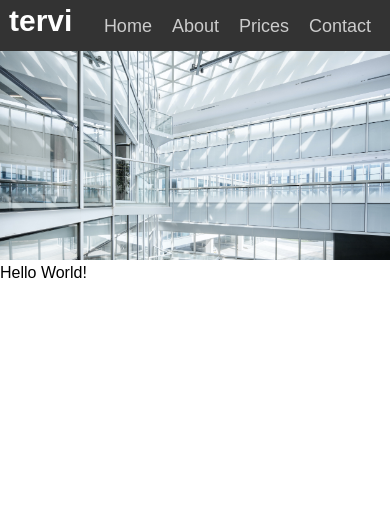
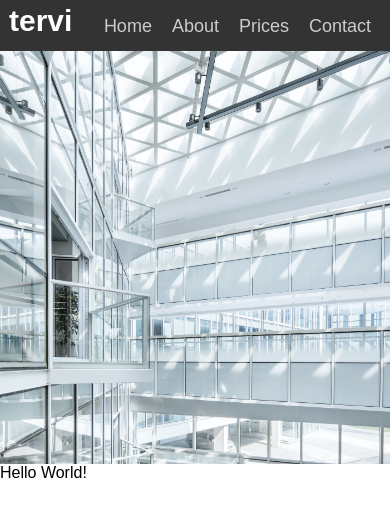
Before and after one commit to sergio-ortiz/tervi, a Next.js app: page / in a window 390 px wide. Shown: the top 516 px of the page. Built offline with nearby package versions, Linux system fonts and the light colour scheme.

Commit message:
refactor(Hero): mobile friendly styling and attributes on next/image component

```diff
--- a/components/Hero.js
+++ b/components/Hero.js
@@ -1,6 +1,18 @@
 import Image from "next/image";
 import homeHero from "../assets/home_hero.jpg";
+import styles from "../styles/Hero.module.css";
 
-const Hero = () => <Image src={homeHero} height={1400} />;
+const Hero = () => (
+  <div className={styles.hero}>
+    <Image
+      src={homeHero}
+      layout="fill"
+      objectFit="cover"
+      objectPosition="50% 60%"
+      placeholder="blur"
+      priority
+    />
+  </div>
+);
 
 export default Hero;
--- /dev/null
+++ b/styles/Hero.module.css
@@ -0,0 +1,4 @@
+.hero {
+  position: relative;
+  height: 55vh;
+}
```
